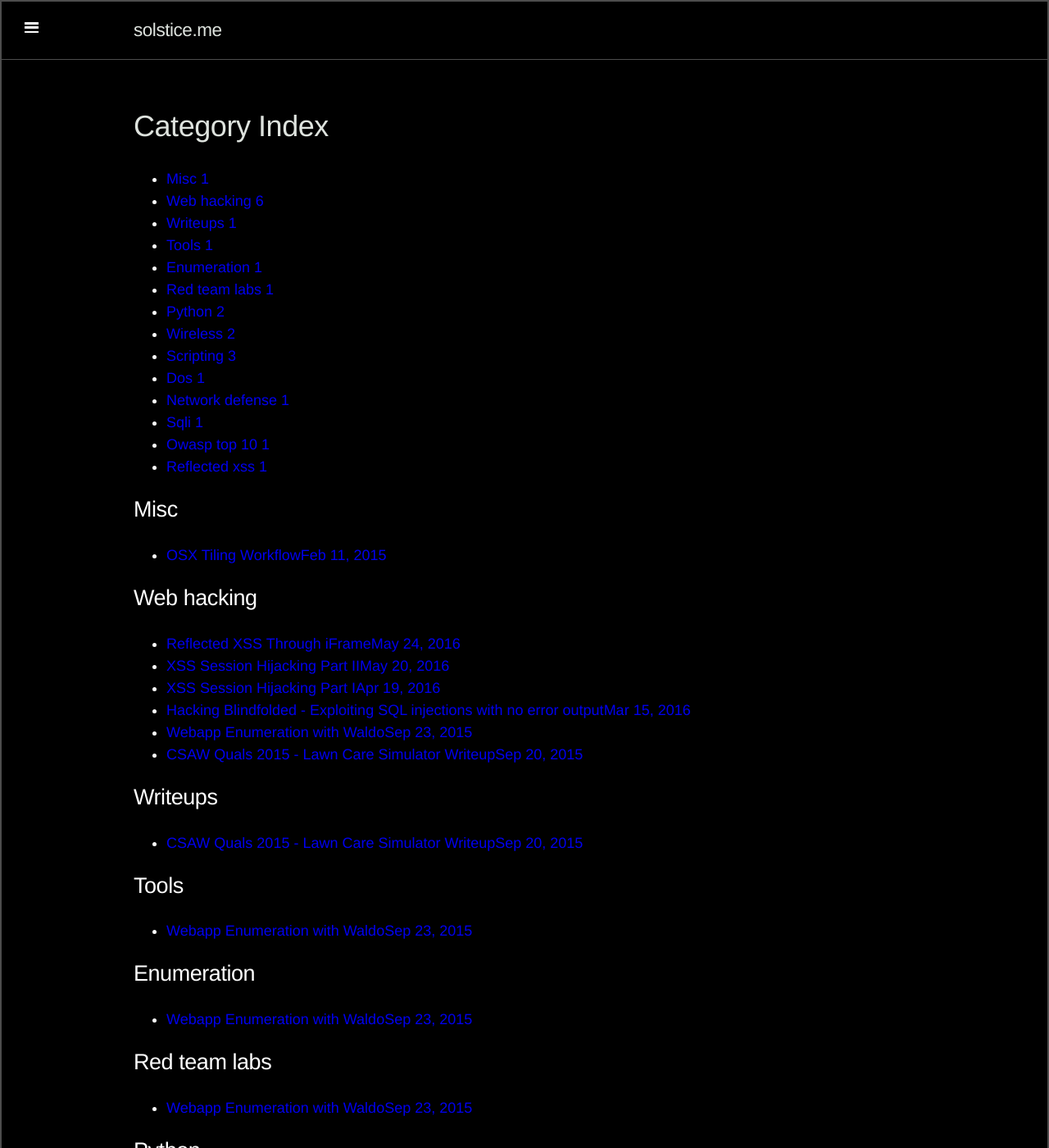
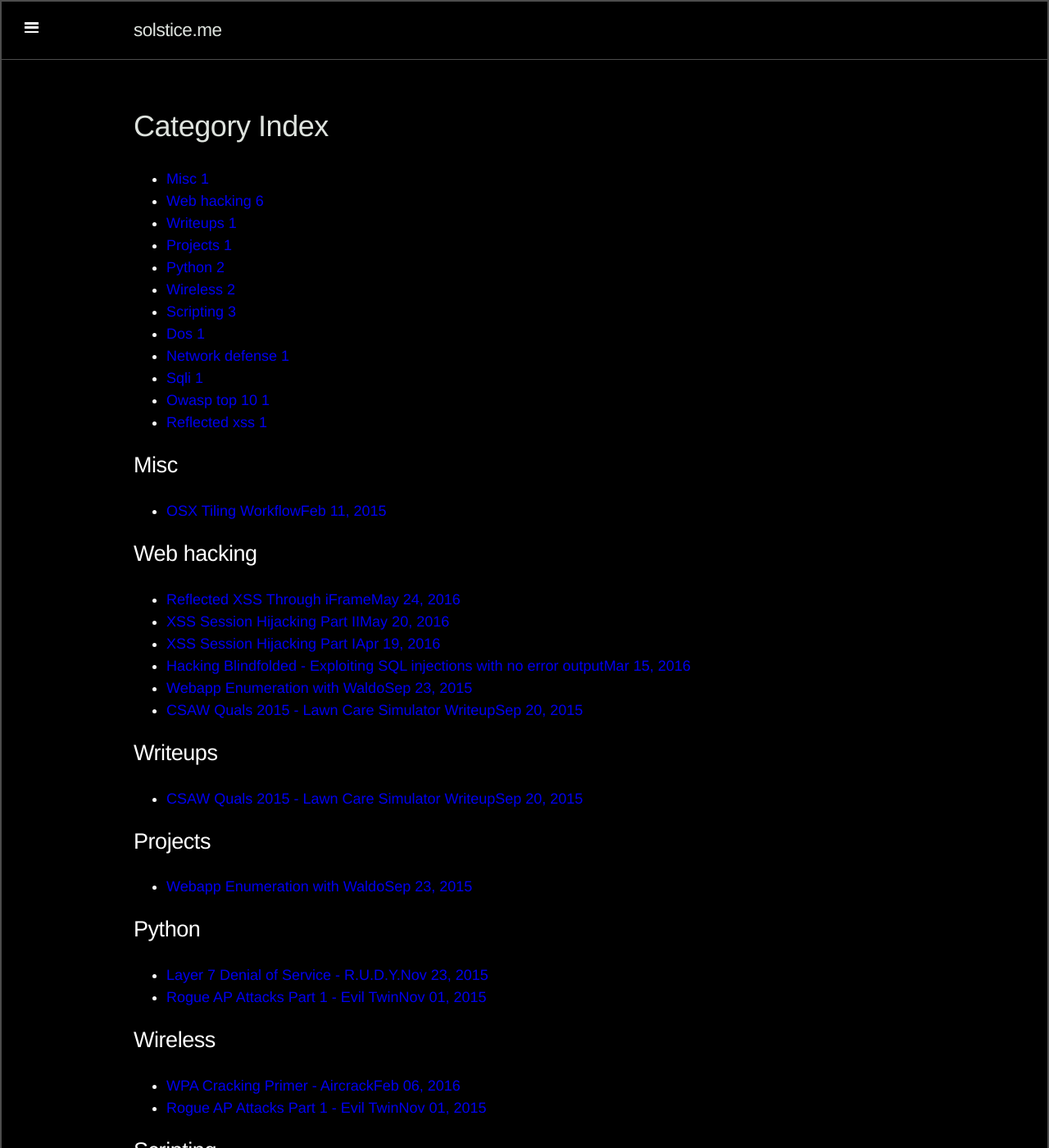
Before and after one commit to s0lst1c3/s0lst1c3.github.io, a Jekyll site: the page built from category.html, in a window 1280 px wide and 1400 px high. Shown: the whole window at 82% size. Built offline with Jekyll 4.4.1, drawn with Linux system fonts in a browser that asks for light colours; Markdown is read by kramdown in place of the engine named in the settings.

Commit message:
Update 2015-09-23-Waldo-Subdomain-Bruteforcer.md

```diff
--- a/_posts/2015-09-23-Waldo-Subdomain-Bruteforcer.md
+++ b/_posts/2015-09-23-Waldo-Subdomain-Bruteforcer.md
@@ -2,10 +2,8 @@
 layout: post
 title: Webapp Enumeration with Waldo
 categories:
-- tools
+- projects
 - web hacking
-- enumeration
-- red team labs
 ---
 
 At Red Team Labs, we find ourselves using DirBuster a lot. It's a pretty
```
